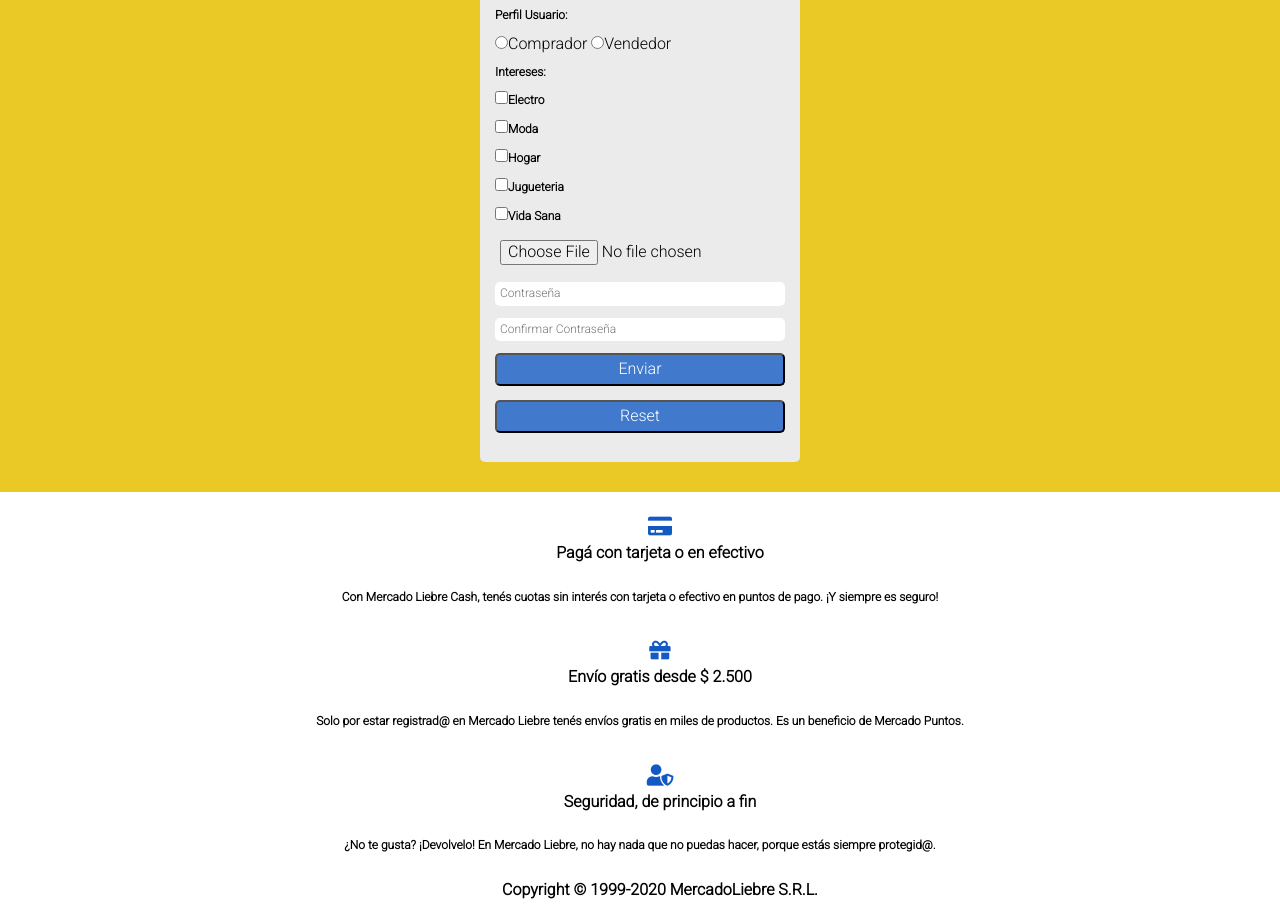
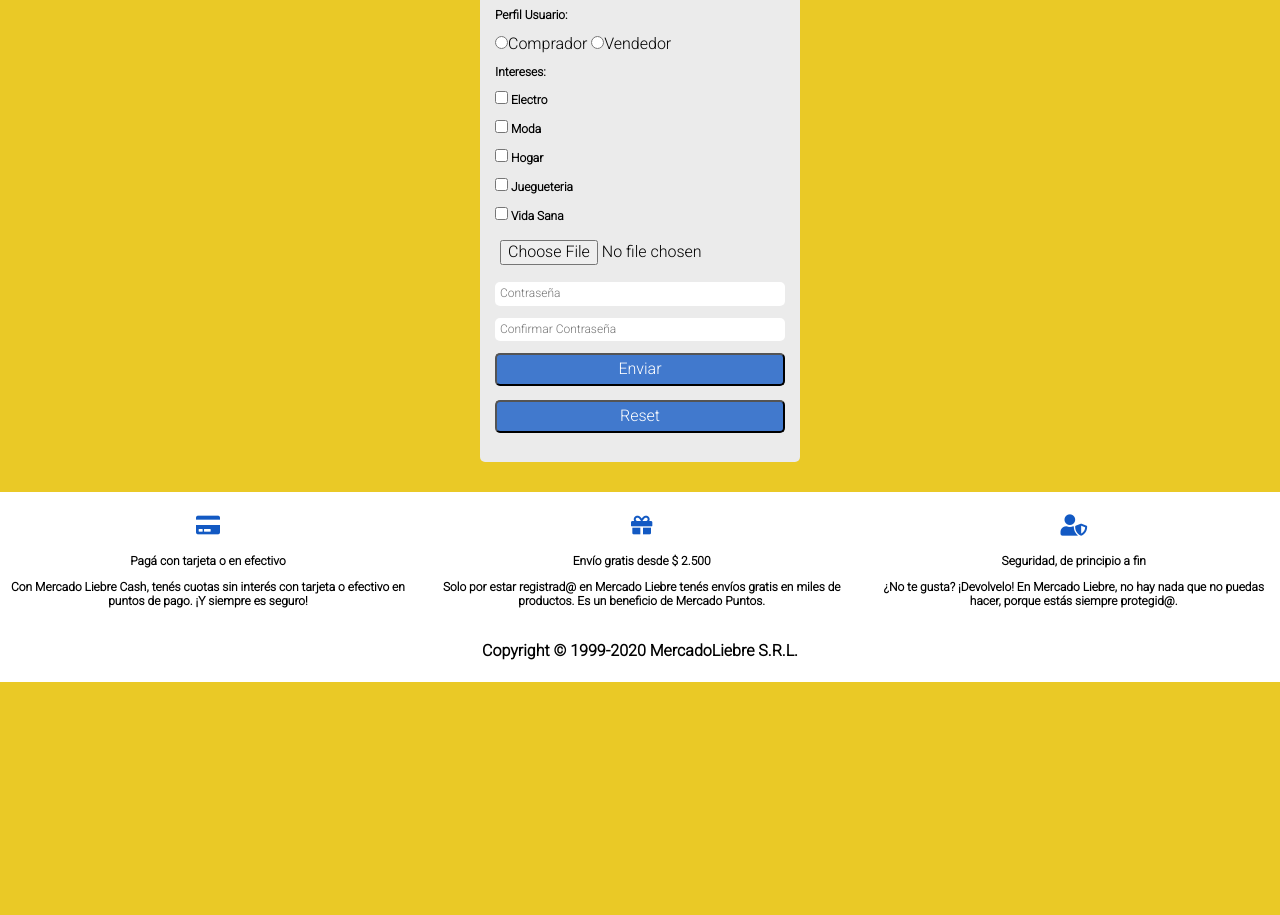
Before and after one commit to soldiersnake/Mercado-Liebre, a website: page views/register.html in a window 1280 px wide. Shown: the part 460-1375 px from the top of the page. After the commit the page ends 1142 px from the top, so only its background shows below. Drawn offline with Linux system fonts and the light colour scheme.

Commit message:
completada la entrega fecha 31/08

```diff
--- a/public/css/style.css
+++ b/public/css/style.css
@@ -250,6 +250,11 @@ ul li{
     animation-iteration-count: infinite;
 }
 
+.items-footer{
+    display: flex;
+    margin-top: 15px;
+}
+
 @media (max-width:361px){
 
 }
--- a/views/register.html
+++ b/views/register.html
@@ -1,5 +1,6 @@
 <!DOCTYPE html>
 <html lang="en">
+
 <head>
     <meta charset="UTF-8">
     <meta http-equiv="X-UA-Compatible" content="IE=edge">
@@ -10,13 +11,13 @@
     <link rel="preconnect" href="https://fonts.gstatic.com" crossorigin>
     <link href="https://fonts.googleapis.com/css2?family=Roboto:wght@300&display=swap" rel="stylesheet">
 
-    <link href="https://cdnjs.cloudflare.com/ajax/libs/font-awesome/5.15.4/css/all.min.css"
-rel="stylesheet" />
+    <link href="https://cdnjs.cloudflare.com/ajax/libs/font-awesome/5.15.4/css/all.min.css" rel="stylesheet" />
 
     <meta name="viewport" content="width=device-width, initial-scale=1.0">
     <link rel="stylesheet" href="/css/normalize.css">
     <link rel="stylesheet" href="/css/style.css">
 </head>
+
 <body>
     <header class="main-header">
         <div class="main-header-top-bar">
@@ -78,26 +79,31 @@ rel="stylesheet" />
                     <label>Intereses:</label>
                 </p>
                 <p>
-                    <input type="checkbox" name="Intereses" value="Electro">Electro
+                    <input type="checkbox" name="Intereses" value="Electro" id="Electro"><label for="Electro">
+                        Electro</label>
                 </p>
                 <p>
-                    <input type="checkbox" name="Intereses" value="Moda">Moda
+                    <input type="checkbox" name="Intereses" value="Moda" id="Moda"><label for="Moda"> Moda</label>
                 </p>
                 <p>
-                    <input type="checkbox" name="Intereses" value="Hogar">Hogar
+                    <input type="checkbox" name="Intereses" value="Hogar" id="Hogar"><label for="Hogar"> Hogar</label>
                 </p>
                 <p>
-                    <input type="checkbox" name="Intereses" value="Jugueteria">Jugueteria
+                    <input type="checkbox" name="Intereses" value="Jugueteria" id="Jugueteria"><label for="Jugueteria">
+                        Juegueteria</label>
                 </p>
                 <p>
-                    <input type="checkbox" name="Intereses" value="VidaSana">Vida Sana
+                    <input type="checkbox" name="Intereses" value="VidaSana" id="VidaSana"><label for="VidaSana"> Vida
+                        Sana</label>
                 </p>
                 <input type="file" name="foto">
                 <p>
-                    <input class="input-formulario" type="password" id="password" name="password" placeholder="Contraseña" autocomplete="off">
+                    <input class="input-formulario" type="password" id="password" name="password"
+                        placeholder="Contraseña" autocomplete="off">
                 </p>
                 <p>
-                    <input class="input-formulario" type="password" id="ConfirmarPassword" name="password" placeholder="Confirmar Contraseña" autocomplete="false">
+                    <input class="input-formulario" type="password" id="ConfirmarPassword" name="password"
+                        placeholder="Confirmar Contraseña" autocomplete="false">
                 </p>
                 <div>
                     <button id="boton-enviar" class="botonFormulario" type="submit">Enviar</button>
@@ -110,33 +116,29 @@ rel="stylesheet" />
     </div>
 
 
-
-    <footer>
-        <div class="contenedor-footer">
-            <ul>
-                <div>
+    <footer class="contenedor-footer">
+        <div class="items-footer">
+            <section class="item-footer">
                 <i class="fas fa-credit-card fa-lg blue"></i>
-                </div>
-                <li><strong>Pagá con tarjeta o en efectivo</strong></li>
-            </ul>
+                <p>Pagá con tarjeta o en efectivo</p>
                 <p>Con Mercado Liebre Cash, tenés cuotas sin interés con tarjeta o efectivo en
                     puntos de pago. ¡Y siempre es seguro!</p>
-            <ul>
-                <div><i class="fas fa-gift fa-lg blue"></i></div>
-                <li><strong> Envío gratis desde $ 2.500</strong></li>
-            </ul>
+            </section>
+            <section class="item-footer">
+                <i class="fas fa-gift fa-lg blue"></i>
+                <p> Envío gratis desde $ 2.500</p>
                 <p>Solo por estar registrad@ en Mercado Liebre tenés envíos gratis en miles de
                     productos. Es un beneficio de Mercado Puntos.</p>
-            <ul>
-                <div><i class="fas fa-user-shield fa-lg blue"></i></div>
-                <li><strong>Seguridad, de principio a fin</strong></li>
-            </ul>
+            </section>
+            <section class="item-footer">
+                <i class="fas fa-user-shield fa-lg blue"></i>
+                <p>Seguridad, de principio a fin</p>
                 <p>¿No te gusta? ¡Devolvelo! En Mercado Liebre, no hay nada que no puedas hacer,
                     porque estás siempre protegid@.</p>
-            <ul>
-                <li><strong>Copyright © 1999-2020 MercadoLiebre S.R.L.</strong></li>
-            </ul>
+            </section>
         </div>
+        <h4>Copyright © 1999-2020 MercadoLiebre S.R.L.</h4>
     </footer>
 </body>
+
 </html>
```
Also changed, not shown: views/home.html (+18 -21 lines), views/login.html (+24 -22 lines). Lines whose indentation alone changed are shown as unchanged.
